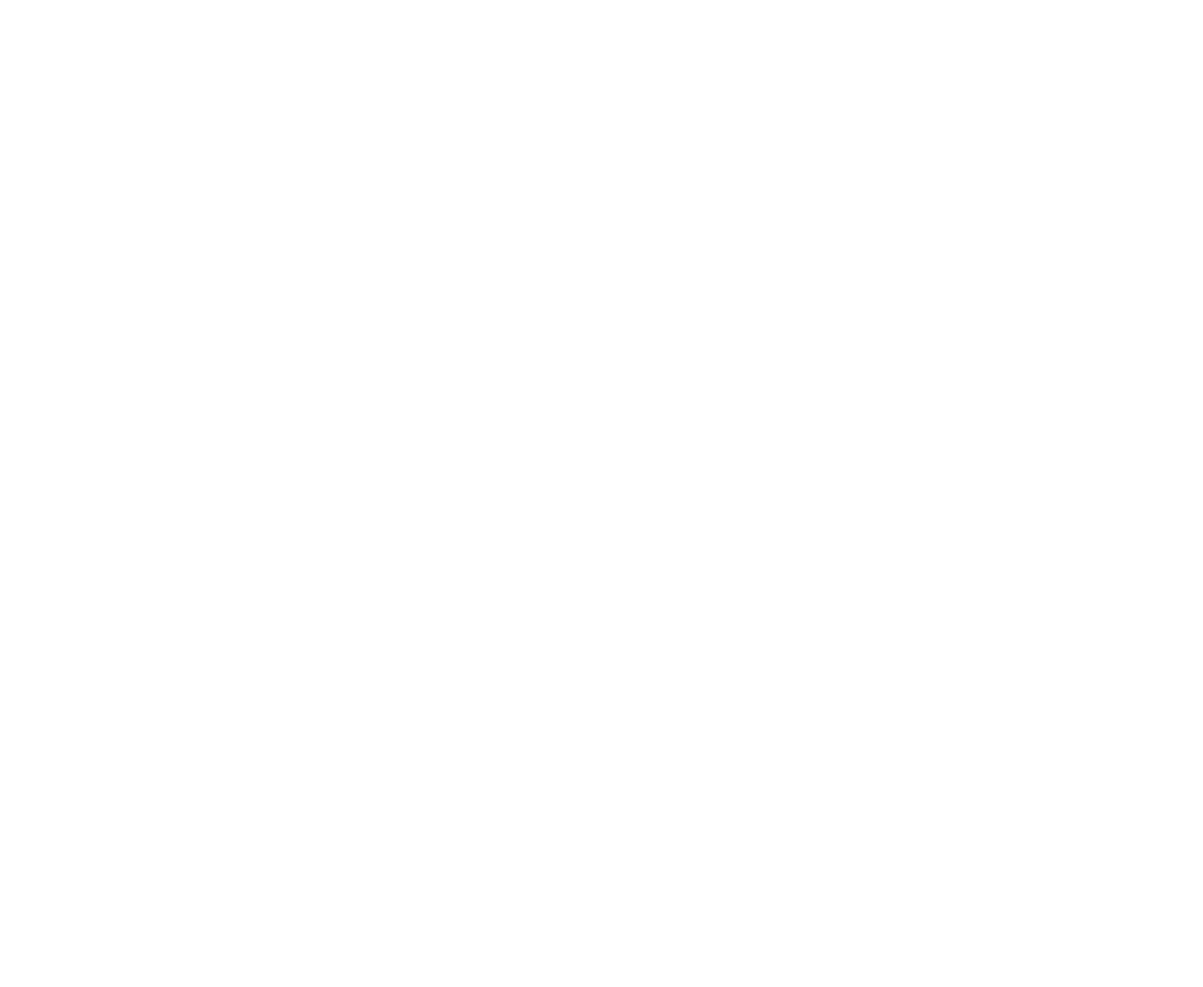
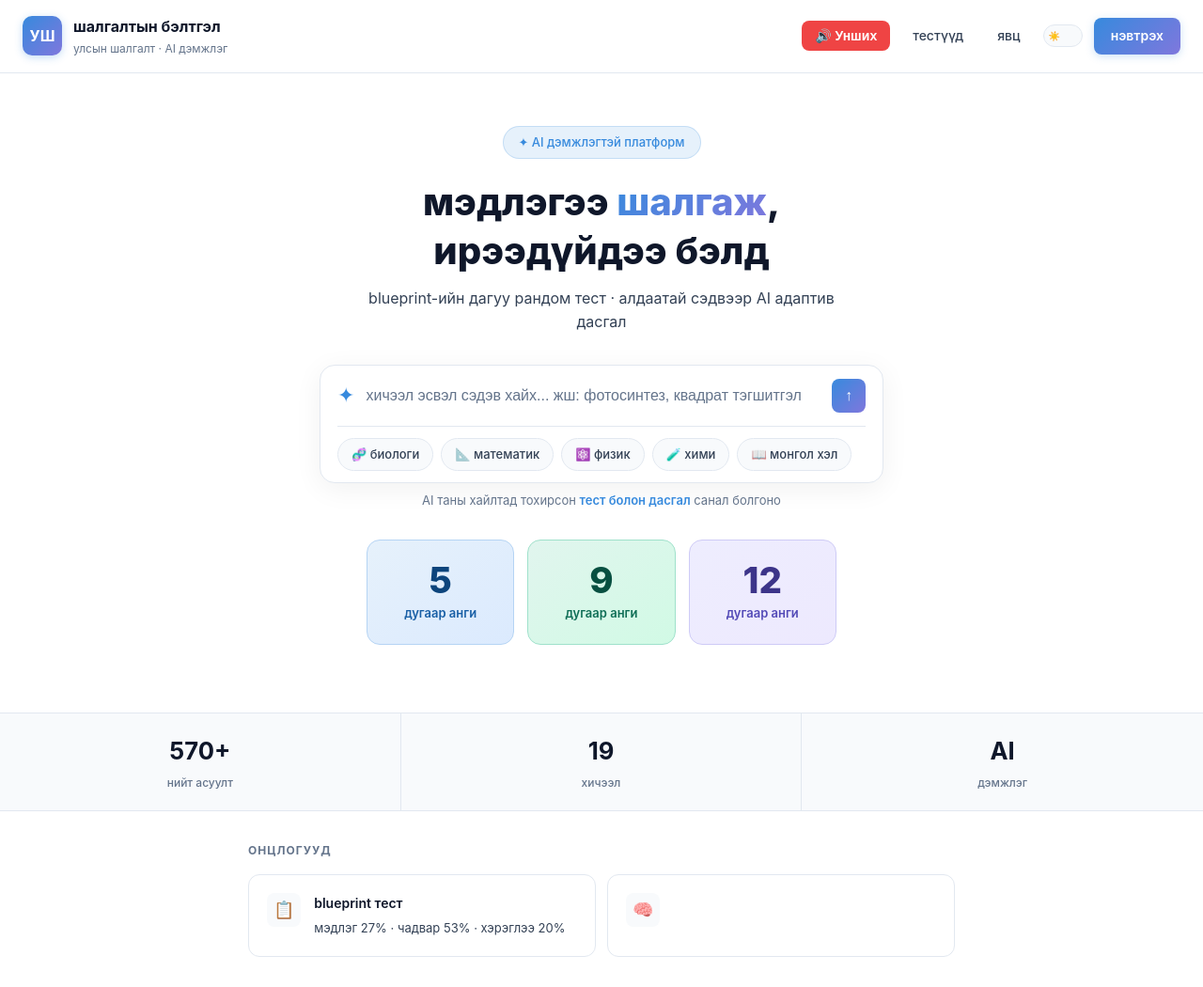
Before and after one commit to badamaa611/capstone3team, a Flask app: page / in a window 1280 px wide. Before the commit the page is empty. Shown: the whole page at 94% size. Before the commit the page ends 800 px from the top, so only its background shows below. Run offline with Flask 3, Linux system fonts and the light colour scheme.

Commit message:
индекс

```diff
--- a/templates/index.html
+++ b/templates/index.html
@@ -7,61 +7,68 @@
     <link rel="stylesheet" href="https://cdn.jsdelivr.net/npm/@tabler/icons-webfont@latest/tabler-icons.min.css">
     <style>
     *{box-sizing:border-box;margin:0;padding:0}
-    :root{--bg:#ffffff;--bg2:#f8fafc;--surface:#ffffff;--border:#e2e8f0;--text:#0f172a;--text2:#64748b;--text3:#94a3b8;--blue1:#E6F1FB;--blue2:#378ADD;--blue3:#0C447C;--green1:#E1F5EE;--green2:#1D9E75;--green3:#085041;--purple1:#EEEDFE;--purple2:#7F77DD;--purple3:#3C3489;--shadow:rgba(0,0,0,0.06)}
-    .dark{--bg:#080d18;--bg2:#0d1424;--surface:#111827;--border:#1e293b;--text:#f1f5f9;--text2:#94a3b8;--text3:#475569;--blue1:#0c1e35;--blue2:#60a5fa;--blue3:#93c5fd;--green1:#052e20;--green2:#34d399;--green3:#6ee7b7;--purple1:#1a1040;--purple2:#a78bfa;--purple3:#c4b5fd;--shadow:rgba(0,0,0,0.3)}
+    :root{--bg:#ffffff;--bg2:#f8fafc;--surface:#ffffff;--border:#e2e8f0;--text:#0f172a;--text2:#334155;--text3:#64748b;--blue1:#E6F1FB;--blue2:#378ADD;--blue3:#0C447C;--green1:#E1F5EE;--green2:#1D9E75;--green3:#085041;--purple1:#EEEDFE;--purple2:#7F77DD;--purple3:#3C3489;--shadow:rgba(0,0,0,0.06)}
+    .dark{--bg:#080d18;--bg2:#0d1424;--surface:#111827;--border:#1e293b;--text:#f8fafc;--text2:#cbd5e1;--text3:#64748b;--blue1:#0c1e35;--blue2:#60a5fa;--blue3:#93c5fd;--green1:#052e20;--green2:#34d399;--green3:#6ee7b7;--purple1:#1a1040;--purple2:#a78bfa;--purple3:#c4b5fd;--shadow:rgba(0,0,0,0.3)}
 
-    body{background:var(--bg);color:var(--text);font-family:-apple-system,BlinkMacSystemFont,'Segoe UI',sans-serif;transition:background .3s,color .3s}
+    /* ҮСГИЙГ ТОМРУУЛЖ, УНШИХАД АМАР БОЛГОСОН ХЭСЭГ */
+    body{background:var(--bg);color:var(--text);font-family:-apple-system,BlinkMacSystemFont,'Segoe UI',Roboto,sans-serif;transition:background .3s,color .3s;font-size:16px;line-height:1.6}
     .page{min-height:100vh;position:relative;overflow:hidden}
     canvas#bb{position:absolute;inset:0;z-index:0;pointer-events:none}
     .ct{position:relative;z-index:1}
 
+    /* АДИЛХАН ХЭМЖЭЭТЭЙ ХҮРТЭЭМЖТЭЙ УНШИХ ТОВЧЛУУР */
+    .audio-global-btn {
+        background: #ef4444; color: white; border: none; padding: 8px 14px;
+        border-radius: 8px; font-size: 14px; cursor: pointer; font-weight: 600;
+        display: inline-flex; align-items: center; gap: 6px; margin-left: 10px;
+    }
+
     /* NAV */
-    .nav{display:flex;justify-content:space-between;align-items:center;padding:13px 24px;border-bottom:.5px solid var(--border);background:rgba(255,255,255,0.7);backdrop-filter:blur(16px);-webkit-backdrop-filter:blur(16px);position:sticky;top:0;z-index:10}
-    .dark .nav{background:rgba(8,13,24,0.7)}
-    .logo-a{display:flex;align-items:center;gap:10px;cursor:pointer;text-decoration:none}
-    .logo-box{width:34px;height:34px;border-radius:9px;background:linear-gradient(135deg,#378ADD,#7F77DD);display:flex;align-items:center;justify-content:center;font-size:13px;font-weight:700;color:#fff;flex-shrink:0;box-shadow:0 2px 8px rgba(55,138,221,0.3)}
-    .logo-name{font-size:14px;font-weight:600;color:var(--text);text-transform:lowercase}
-    .logo-tag{font-size:10px;color:var(--text3);display:block;margin-top:-2px}
-    .nr{display:flex;gap:6px;align-items:center}
-    .nl{font-size:12px;color:var(--text2);padding:5px 10px;border-radius:6px;border:none;background:transparent;cursor:pointer;text-decoration:none;transition:all .15s}
+    .nav{display:flex;justify-content:space-between;align-items:center;padding:16px 24px;border-bottom:.5px solid var(--border);background:rgba(255,255,255,0.8);backdrop-filter:blur(16px);-webkit-backdrop-filter:blur(16px);position:sticky;top:0;z-index:10}
+    .dark .nav{background:rgba(8,13,24,0.8)}
+    .logo-a{display:flex;align-items:center;gap:12px;cursor:pointer;text-decoration:none}
+    .logo-box{width:42px;height:42px;border-radius:10px;background:linear-gradient(135deg,#378ADD,#7F77DD);display:flex;align-items:center;justify-content:center;font-size:16px;font-weight:700;color:#fff;flex-shrink:0;box-shadow:0 2px 8px rgba(55,138,221,0.3)}
+    .logo-name{font-size:16px;font-weight:700;color:var(--text);text-transform:lowercase}
+    .logo-tag{font-size:12px;color:var(--text3);display:block;margin-top:0px}
+    .nr{display:flex;gap:12px;align-items:center}
+    .nl{font-size:14px;color:var(--text2);padding:6px 12px;border-radius:6px;border:none;background:transparent;cursor:pointer;text-decoration:none;transition:all .15s;font-weight:500}
     .nl:hover{background:var(--bg2);color:var(--text)}
-    .tbtn{width:38px;height:21px;border-radius:11px;border:.5px solid var(--border);background:var(--bg2);cursor:pointer;position:relative;transition:background .3s;flex-shrink:0;padding:0}
-    .tbtn::after{content:'☀️';position:absolute;top:2px;left:2px;width:15px;height:15px;border-radius:50%;display:flex;align-items:center;justify-content:center;font-size:9px;transition:all .3s}
+    .tbtn{width:42px;height:24px;border-radius:12px;border:.5px solid var(--border);background:var(--bg2);cursor:pointer;position:relative;transition:background .3s;flex-shrink:0;padding:0}
+    .tbtn::after{content:'☀️';position:absolute;top:3px;left:3px;width:16px;height:16px;border-radius:50%;display:flex;align-items:center;justify-content:center;font-size:10px;transition:all .3s}
     .dark .tbtn{background:#1e3a5f}
-    .dark .tbtn::after{content:'🌙';left:19px}
-    .nbtn{font-size:12px;padding:6px 14px;border-radius:7px;background:linear-gradient(135deg,#378ADD,#7F77DD);color:#fff;border:none;cursor:pointer;font-weight:500;text-decoration:none;transition:all .18s;box-shadow:0 2px 8px rgba(55,138,221,0.25)}
+    .dark .tbtn::after{content:'🌙';left:21px}
+    .nbtn{font-size:14px;padding:8px 18px;border-radius:8px;background:linear-gradient(135deg,#378ADD,#7F77DD);color:#fff;border:none;cursor:pointer;font-weight:600;text-decoration:none;transition:all .18s;box-shadow:0 2px 8px rgba(55,138,221,0.25)}
     .nbtn:hover{opacity:.88;transform:translateY(-1px);color:#fff}
 
-    /* HERO */
-    .hero{padding:2.5rem 24px 1.5rem;text-align:center}
-    .htag{display:inline-flex;align-items:center;gap:5px;font-size:11px;color:var(--blue2);background:var(--blue1);padding:4px 12px;border-radius:99px;margin-bottom:1rem;border:.5px solid rgba(55,138,221,0.2)}
-    .hh{font-size:1.75rem;font-weight:600;color:var(--text);line-height:1.25;margin:0 0 .5rem}
+    /* HERO - Үгийн хэмжээг томруулсан */
+    .hero{padding:3.5rem 24px 2rem;text-align:center}
+    .htag{display:inline-flex;align-items:center;gap:6px;font-size:13px;color:var(--blue2);background:var(--blue1);padding:6px 16px;border-radius:99px;margin-bottom:1.25rem;border:.5px solid rgba(55,138,221,0.2);font-weight:500}
+    .hh{font-size:2.5rem;font-weight:800;color:var(--text);line-height:1.3;margin:0 0 .75rem}
     .hh .gr{background:linear-gradient(135deg,var(--blue2),var(--purple2));-webkit-background-clip:text;-webkit-text-fill-color:transparent;background-clip:text}
-    .hs{font-size:13px;color:var(--text2);margin:0 0 1.75rem;max-width:400px;margin-left:auto;margin-right:auto;line-height:1.6}
+    .hs{font-size:16px;color:var(--text2);margin:0 0 2rem;max-width:500px;margin-left:auto;margin-right:auto;line-height:1.6}
 
     /* AI SEARCH */
-    .ai-search-wrap{max-width:560px;margin:0 auto 1rem}
-    .ai-search-box{background:var(--surface);border:.5px solid var(--border);border-radius:14px;box-shadow:0 4px 24px var(--shadow);overflow:hidden;transition:border-color .2s,box-shadow .2s}
-    .ai-search-box:focus-within{border-color:var(--blue2);box-shadow:0 4px 28px rgba(55,138,221,0.15)}
-    .ai-input-row{display:flex;align-items:center;gap:10px;padding:12px 14px}
-    .ai-icon{color:var(--blue2);font-size:18px;flex-shrink:0}
-    .ai-input{flex:1;border:none;background:transparent;font-size:14px;color:var(--text);outline:none;min-width:0}
+    .ai-search-wrap{max-width:600px;margin:0 auto 1.25rem}
+    .ai-search-box{background:var(--surface);border:1.5px solid var(--border);border-radius:16px;box-shadow:0 6px 30px var(--shadow);overflow:hidden;transition:border-color .2s,box-shadow .2s}
+    .ai-search-box:focus-within{border-color:var(--blue2);box-shadow:0 6px 32px rgba(55,138,221,0.18)}
+    .ai-input-row{display:flex;align-items:center;gap:12px;padding:14px 18px}
+    .ai-icon{color:var(--blue2);font-size:22px;flex-shrink:0}
+    .ai-input{flex:1;border:none;background:transparent;font-size:16px;color:var(--text);outline:none;min-width:0;font-weight:500}
     .ai-input::placeholder{color:var(--text3)}
-    .ai-send{width:32px;height:32px;border-radius:8px;background:linear-gradient(135deg,#378ADD,#7F77DD);border:none;color:#fff;display:flex;align-items:center;justify-content:center;cursor:pointer;flex-shrink:0;transition:all .15s;font-size:14px}
+    .ai-send{width:36px;height:36px;border-radius:8px;background:linear-gradient(135deg,#378ADD,#7F77DD);border:none;color:#fff;display:flex;align-items:center;justify-content:center;cursor:pointer;flex-shrink:0;transition:all .15s;font-size:16px}
     .ai-send:hover{opacity:.88;transform:scale(1.05)}
-    .ai-divider{border:none;border-top:.5px solid var(--border);margin:0 14px}
-    .ai-chips-row{display:flex;gap:6px;padding:10px 14px;overflow-x:auto;scrollbar-width:none}
+    .ai-divider{border:none;border-top:.5px solid var(--border);margin:0 18px}
+    .ai-chips-row{display:flex;gap:8px;padding:12px 18px;overflow-x:auto;scrollbar-width:none}
     .ai-chips-row::-webkit-scrollbar{display:none}
-    .chip{font-size:11px;color:var(--text2);background:var(--bg2);border:.5px solid var(--border);border-radius:99px;padding:4px 10px;cursor:pointer;white-space:nowrap;transition:all .15s;flex-shrink:0}
+    .chip{font-size:13px;color:var(--text2);background:var(--bg2);border:.5px solid var(--border);border-radius:99px;padding:6px 14px;cursor:pointer;white-space:nowrap;transition:all .15s;flex-shrink:0;font-weight:500}
     .chip:hover{background:var(--blue1);color:var(--blue2);border-color:rgba(55,138,221,0.3)}
-    .ai-hint{font-size:11px;color:var(--text3);text-align:center;margin-bottom:1.75rem}
-    .ai-hint span{color:var(--blue2)}
+    .ai-hint{font-size:13px;color:var(--text3);text-align:center;margin-bottom:2rem}
+    .ai-hint span{color:var(--blue2);font-weight:600}
 
     /* GRADE CARDS */
-    .grade-row{display:grid;grid-template-columns:repeat(3,1fr);gap:10px;max-width:440px;margin:0 auto 2rem}
-    .gc{border-radius:12px;padding:1.1rem .875rem;cursor:pointer;text-align:center;transition:all .22s;position:relative;overflow:hidden;border:.5px solid transparent}
+    .grade-row{display:grid;grid-template-columns:repeat(3,1fr);gap:14px;max-width:500px;margin:0 auto 2.5rem}
+    .gc{border-radius:14px;padding:1.4rem 1rem;cursor:pointer;text-align:center;transition:all .22s;position:relative;overflow:hidden;border:1px solid transparent}
     .gc:hover{transform:translateY(-4px) scale(1.04)}
-
     .g5{background:linear-gradient(145deg,var(--blue1),#dbeafe);border-color:#B5D4F4}
     .g9{background:linear-gradient(145deg,var(--green1),#d1fae5);border-color:#9FE1CB}
     .g12{background:linear-gradient(145deg,var(--purple1),#ede9fe);border-color:#CECBF6}
@@ -69,40 +76,38 @@
     .dark .g9{background:linear-gradient(145deg,#052e20,#063828);border-color:#065f46}
     .dark .g12{background:linear-gradient(145deg,#1a1040,#1e1250);border-color:#3730a3}
 
-    .gn{font-size:2rem;font-weight:600;display:block;line-height:1;margin-bottom:3px;position:relative;z-index:1}
-    .gl{font-size:11px;display:block;position:relative;z-index:1}
+    .gn{font-size:2.4rem;font-weight:800;display:block;line-height:1;margin-bottom:6px;position:relative;z-index:1}
+    .gl{font-size:13px;display:block;position:relative;z-index:1;font-weight:600}
     .g5 .gn{color:var(--blue3)}.g9 .gn{color:var(--green3)}.g12 .gn{color:var(--purple3)}
     .g5 .gl{color:#185FA5}.g9 .gl{color:#0F6E56}.g12 .gl{color:#534AB7}
-    .dark .g5 .gn{color:#93c5fd}.dark .g9 .gn{color:#6ee7b7}.dark .g12 .gn{color:#c4b5fd}
 
     /* STATS */
     .div{border:none;border-top:.5px solid var(--border)}
     .sr{display:grid;grid-template-columns:repeat(3,1fr);background:var(--bg2)}
-    .st{padding:.875rem;text-align:center;border-right:.5px solid var(--border)}
+    .st{padding:1.2rem;text-align:center;border-right:.5px solid var(--border)}
     .st:last-child{border-right:none}
-    .stn{font-size:1.3rem;font-weight:600;color:var(--text);margin:0}
-    .stl{font-size:10px;color:var(--text3);margin:2px 0 0;text-transform:lowercase}
+    .stn{font-size:1.6rem;font-weight:700;color:var(--text);margin:0}
+    .stl{font-size:12px;color:var(--text3);margin:4px 0 0;text-transform:lowercase;font-weight:500}
 
     /* FEATURES */
-    .sec{padding:1.25rem 24px}
-    .sec-t{font-size:10px;font-weight:600;color:var(--text3);text-transform:uppercase;letter-spacing:.07em;margin:0 0 .75rem}
-    .fg{display:grid;grid-template-columns:1fr 1fr;gap:8px}
-    .fc{border:.5px solid var(--border);border-radius:10px;padding:.875rem;background:var(--surface);display:flex;gap:10px;align-items:flex-start;transition:all .2s;cursor:default}
+    .sec{padding:2rem 24px; max-width:800px; margin:0 auto}
+    .sec-t{font-size:12px;font-weight:700;color:var(--text3);text-transform:uppercase;letter-spacing:.08em;margin:0 0 1rem}
+    .fg{display:grid;grid-template-columns:1fr 1fr;gap:12px}
+    .fc{border:.5px solid var(--border);border-radius:12px;padding:1.2rem;background:var(--surface);display:flex;gap:14px;align-items:flex-start;transition:all .2s;cursor:default}
     .fc:hover{border-color:var(--blue2);background:var(--blue1);transform:translateY(-2px);box-shadow:0 4px 12px var(--shadow)}
-    .fi{width:30px;height:30px;border-radius:7px;background:var(--bg2);display:flex;align-items:center;justify-content:center;flex-shrink:0;color:var(--blue2);font-size:15px}
-    .fc:hover .fi{background:var(--blue2);color:#fff}
-    .ft{font-size:12px;font-weight:500;color:var(--text);margin:0 0 2px;text-transform:lowercase}
-    .fd{font-size:11px;color:var(--text2);margin:0;line-height:1.5}
+    .fi{width:36px;height:36px;border-radius:8px;background:var(--bg2);display:flex;align-items:center;justify-content:center;flex-shrink:0;color:var(--blue2);font-size:18px}
+    .ft{font-size:14px;font-weight:600;color:var(--text);margin:0 0 4px}
+    .fd{font-size:13px;color:var(--text2);margin:0;line-height:1.6}
 
     /* MODAL */
     .mb{display:none;position:fixed;inset:0;background:rgba(0,0,0,.5);align-items:center;justify-content:center;z-index:1000}
     .mb.on{display:flex}
-    .modal{background:var(--surface);border:.5px solid var(--border);border-radius:14px;padding:1.25rem;width:280px;box-shadow:0 8px 32px rgba(0,0,0,.2)}
-    .mth{font-size:13px;font-weight:500;color:var(--text);margin:0 0 .875rem;text-align:center}
-    .hb{display:block;width:100%;text-align:left;padding:10px 12px;margin-bottom:6px;border:.5px solid var(--border);border-radius:7px;background:var(--surface);font-size:13px;color:var(--text);cursor:pointer;text-decoration:none;transition:all .15s}
+    .modal{background:var(--surface);border:.5px solid var(--border);border-radius:16px;padding:1.5rem;width:320px;box-shadow:0 8px 32px rgba(0,0,0,.2)}
+    .mth{font-size:15px;font-weight:600;color:var(--text);margin:0 0 1rem;text-align:center}
+    .hb{display:block;width:100%;text-align:left;padding:12px 14px;margin-bottom:8px;border:1px solid var(--border);border-radius:8px;background:var(--surface);font-size:14px;color:var(--text);cursor:pointer;text-decoration:none;transition:all .15s;font-weight:500}
     .hb:hover{border-color:var(--blue2);background:var(--blue1);color:var(--blue2)}
-    .cl{width:100%;padding:8px;border:.5px solid var(--border);border-radius:7px;background:transparent;font-size:12px;color:var(--text3);cursor:pointer;margin-top:5px}
-    </main-style>
+    .cl{width:100%;padding:10px;border:.5px solid var(--border);border-radius:8px;background:transparent;font-size:13px;color:var(--text3);cursor:pointer;margin-top:6px;font-weight:500}
+    </style>
 </head>
 <body>
 
@@ -119,6 +124,7 @@
         </div>
       </a>
       <div class="nr">
+        <button class="audio-global-btn" onclick="speakText('Улсын шалгалтын бэлтгэл системд тавтай морилно уу. Та таб товчлуур ашиглан ангиа сонгоно уу.')">🔊 Унших</button>
         <a href="#" class="nl">тестүүд</a>
         <a href="#" class="nl">явц</a>
         <button class="tbtn" onclick="toggleTheme()" aria-label="Горим солих"></button>
@@ -156,15 +162,15 @@
       </div>
 
       <div class="grade-row">
-        <div class="gc g5" onclick="openM(5)">
+        <div class="gc g5" onclick="openM(5)" tabindex="0" onkeypress="if(event.key==='Enter')openM(5)">
           <span class="gn">5</span>
           <span class="gl">дугаар анги</span>
         </div>
-        <div class="gc g9" onclick="openM(9)">
+        <div class="gc g9" onclick="openM(9)" tabindex="0" onkeypress="if(event.key==='Enter')openM(9)">
           <span class="gn">9</span>
           <span class="gl">дугаар анги</span>
         </div>
-        <div class="gc g12" onclick="openM(12)">
+        <div class="gc g12" onclick="openM(12)" tabindex="0" onkeypress="if(event.key==='Enter')openM(12)">
           <span class="gn">12</span>
           <span class="gl">дугаар анги</span>
         </div>
@@ -183,79 +189,4 @@
       <p class="sec-t">онцлогууд</p>
       <div class="fg">
         <div class="fc"><div class="fi">📋</div><div><p class="ft">blueprint тест</p><p class="fd">мэдлэг 27% · чадвар 53% · хэрэглээ 20%</p></div></div>
-        <div class="fc"><div class="fi">🧠</div><div><p class="ft">AI адаптив дасгал</p><p class="fd">алдаатай сэдвээр нэмэлт асуулт</p></div></div>
-        <div class="fc"><div class="fi">📊</div><div><p class="ft">явц хянах</p><p class="fd">сурагч бүрийн дэлгэрэнгүй тайлан</p></div></div>
-        <div class="fc"><div class="fi">🏫</div><div><p class="ft">багш самбар</p><p class="fd">тест үүсгэх · явц харах</p></div></div>
-      </div>
-    </div>
-
-    <div class="mb" id="mw">
-      <div class="modal">
-        <p class="mth" id="mh">хичээл сонгоно уу</p>
-        <div id="mbtns"></div>
-        <button class="cl" onclick="closeM()">хаах</button>
-      </div>
-    </div>
-
-</div>
-</div>
-
-<script>
-let dk=false;
-function toggleTheme(){dk=!dk;document.getElementById('page').classList.toggle('dark',dk);initBB();}
-
-function setQ(v){document.getElementById('aiInput').value=v;document.getElementById('aiInput').focus();}
-function doSearch(){
-  const q=document.getElementById('aiInput').value.trim();
-  if(q) alert('AI Систем хайлтыг боловсруулж байна: ' + q);
-}
-document.getElementById('aiInput').addEventListener('keydown',e=>{if(e.key==='Enter')doSearch();});
-
-const hm={
-    5: ["Монгол хэл", "Математик", "Байгалийн ухаан"],
-    9: ["Монгол хэл", "Математик", "Физик", "Хими", "Биологи", "Нийгмийн ухаан"],
-    12: ["Монгол хэл", "Математик", "Физик", "Хими", "Биологи", "Нийгмийн ухаан", "Газарзүй", "Түүх", "Англи хэл", "Мэдээлэл зүй"]
-};
-
-function openM(a){
-  {% if not current_user.is_authenticated %}
-    alert("Уучлаарай, сорил өгөхийн тулд эхлээд системд нэвтрэх шаардлагатай!");
-    window.location.href = "/google-login";
-    return;
-  {% endif %}
-
-  document.getElementById("mh").textContent = a + "-р ангийн хичээл сонгоно уу";
-  const b=document.getElementById("mbtns");
-  b.innerHTML="";
-
-  hm[a].forEach(h=>{
-    const btn=document.createElement("a");
-    btn.className="hb";
-    btn.textContent=h;
-    btn.href = "/dashboard?angi=" + a + "&hicheel=" + encodeURIComponent(h);
-    b.appendChild(btn);
-  });
-  document.getElementById("mw").classList.add("on");
-}
-
-function closeM(){document.getElementById("mw").classList.remove("on")}
-document.getElementById("mw").addEventListener("click",e=>{if(e.target===document.getElementById("mw"))closeM();});
-
-function initBB(){
-  const cv=document.getElementById('bb');
-  const pg=document.getElementById('page');
-  cv.width=window.innerWidth; cv.height=window.innerHeight;
-  const ctx=cv.getContext('2d');
-  const cols=dk
-    ?['rgba(56,138,221,0.06)','rgba(127,119,221,0.05)','rgba(29,158,117,0.05)','rgba(96,165,250,0.04)']
-    :['rgba(56,138,221,0.07)','rgba(127,119,221,0.06)','rgba(29,158,117,0.06)','rgba(186,212,238,0.09)'];
-  const bs=Array.from({length:15},()=>({x:Math.random()*cv.width,y:Math.random()*cv.height,r:25+Math.random()*45,dx:(Math.random()-.5)*.4,dy:(Math.random()-.5)*.4,c:cols[Math.floor(Math.random()*cols.length)]}));
-  if(window._bA)cancelAnimationFrame(window._bA);
-  function draw(){ctx.clearRect(0,0,cv.width,cv.height);bs.forEach(b=>{ctx.beginPath();ctx.arc(b.x,b.y,b.r,0,Math.PI*2);ctx.fillStyle=b.c;ctx.fill();b.x+=b.dx;b.y+=b.dy;if(b.x<-b.r)b.x=cv.width+b.r;if(b.x>cv.width+b.r)b.x=-b.r;if(b.y<-b.r)b.y=cv.height+b.r;if(b.y>cv.height+b.r)b.y=-b.r;});window._bA=requestAnimationFrame(draw);}
-  draw();
-}
-window.addEventListener('resize', initBB);
-setTimeout(initBB,120);
-</script>
-</body>
-</html>
+        <div class="fc"><div class="fi">🧠</div><div><p class="ft
```
